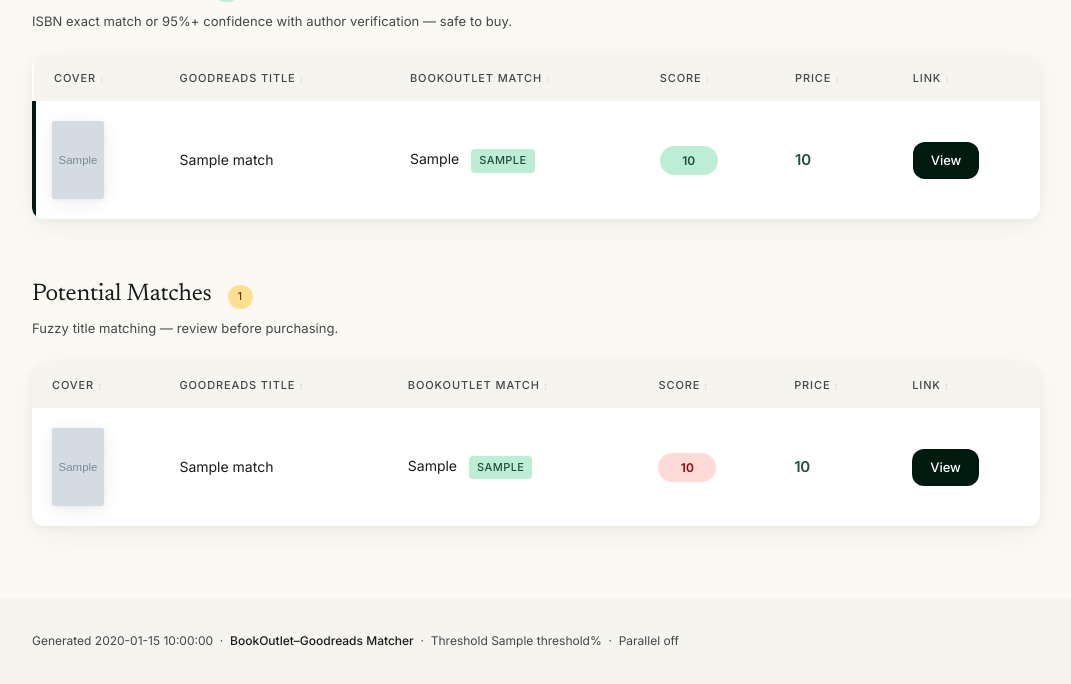
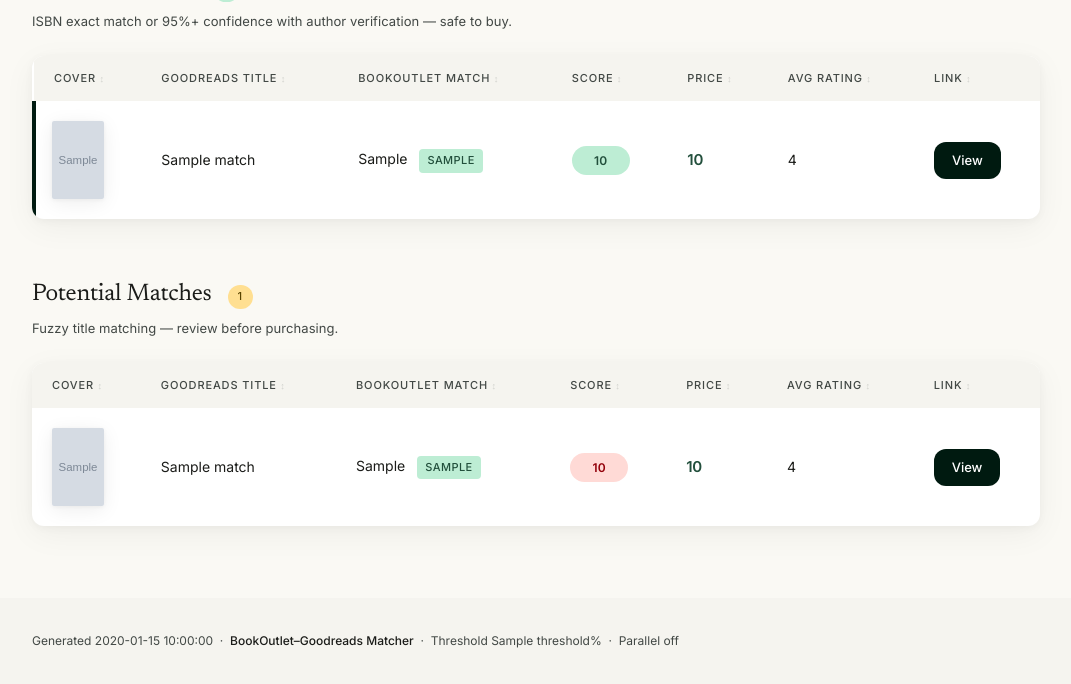
Before and after one commit to alejandroposada/bookoutlet-goodreads, a Python web app: template bookoutlet_goodreads/templates/report.html in a window 1280 px wide. Shown: the part 510-1194 px from the top of the page, without its empty margins (104-1175 px from the left). Run offline with Jinja, Linux system fonts and the light colour scheme; the template is opened without the code that fills it: most values are stand-ins (such as "Sample title", 1, 10 or a date in 2020); grey boxes marked "Sample" are stand-in pictures.

Commit message:
Add average rating to HTML report output
Co-Authored-By: Claude Sonnet 4.6 <noreply@anthropic.com>

```diff
--- a/bookoutlet_goodreads/output/html_interactive.py
+++ b/bookoutlet_goodreads/output/html_interactive.py
@@ -53,7 +53,8 @@ class HTMLInteractiveFormatter(OutputFormatter):
                 'price': item.get('Price', ''),
                 'url': item.get('URL', ''),
                 'cover_url': item.get('CoverURL', ''),
-                'match_type': match_type
+                'match_type': match_type,
+                'avg_rating': item.get('AvgRating', ''),
             }
 
             # Categorize as certain or potential
--- a/bookoutlet_goodreads/templates/report.html
+++ b/bookoutlet_goodreads/templates/report.html
@@ -483,6 +483,7 @@
                         <th data-sort="bookoutlet">BookOutlet Match</th>
                         <th data-sort="score">Score</th>
                         <th data-sort="price">Price</th>
+                        <th data-sort="rating">Avg Rating</th>
                         <th>Link</th>
                     </tr>
                 </thead>
@@ -509,6 +510,7 @@
                         <td>
                             {% if match.price %}<span class="price">{{ match.price }}</span>{% else %}<span style="color:var(--on-surface-variant)">—</span>{% endif %}
                         </td>
+                        <td>{{ match.avg_rating if match.avg_rating else '—' }}</td>
                         <td>
                             {% if match.url %}<a href="{{ match.url }}" target="_blank" class="btn">View</a>{% else %}<span style="color:var(--on-surface-variant)">—</span>{% endif %}
                         </td>
@@ -537,6 +539,7 @@
                         <th data-sort="bookoutlet">BookOutlet Match</th>
                         <th data-sort="score">Score</th>
                         <th data-sort="price">Price</th>
+                        <th data-sort="rating">Avg Rating</th>
                         <th>Link</th>
                     </tr>
                 </thead>
@@ -565,6 +568,7 @@
                         <td>
                             {% if match.price %}<span class="price">{{ match.price }}</span>{% else %}<span style="color:var(--on-surface-variant)">—</span>{% endif %}
                         </td>
+                        <td>{{ match.avg_rating if match.avg_rating else '—' }}</td>
                         <td>
                             {% if match.url %}<a href="{{ match.url }}" target="_blank" class="btn">View</a>{% else %}<span style="color:var(--on-surface-variant)">—</span>{% endif %}
                         </td>
@@ -668,6 +672,10 @@
                                 av = parseFloat(a.children[4].textContent.replace(/[^0-9.]/g, '')) || 0;
                                 bv = parseFloat(b.children[4].textContent.replace(/[^0-9.]/g, '')) || 0;
                                 break;
+                            case 'rating':
+                                av = parseFloat(a.children[5].textContent.replace(/[^0-9.]/g, '')) || 0;
+                                bv = parseFloat(b.children[5].textContent.replace(/[^0-9.]/g, '')) || 0;
+                                break;
                             default: return 0;
                         }
                         if (typeof av === 'string') {
```
